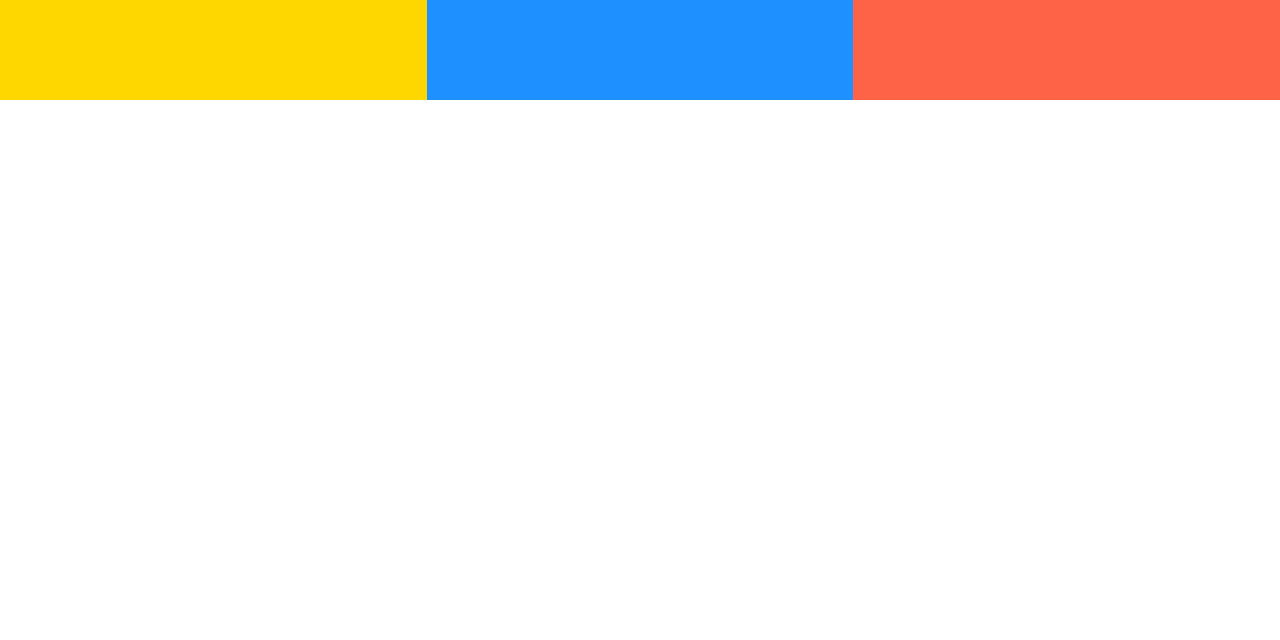
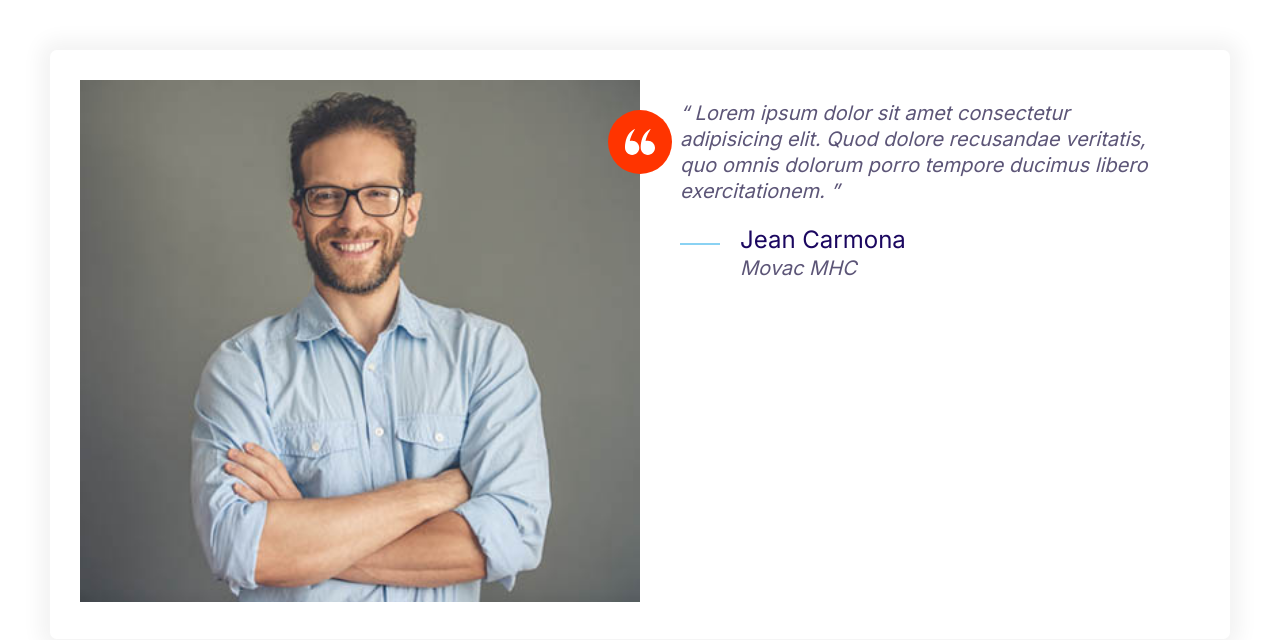
Before and after one commit to Lonsys/moshilearn, a plain HTML site: page index.html in a window 1280 px wide. Drawn offline with Linux system fonts and the light colour scheme.

Commit message:
testimonials

```diff
--- a/css/styles.css
+++ b/css/styles.css
@@ -230,8 +230,17 @@ a {
   height: 40px;
 }
 
+.icon--small {
+  width: 30px;
+  height: 30px;
+}
+
 .icon--primary {
   fill: var(--color-primary);
+}
+
+.icon--white {
+  fill: #fff;
 }
 
 .icon-container {
@@ -242,6 +251,10 @@ a {
   display: inline-flex;
   justify-content: center;
   align-items: center;
+}
+
+.icon-container--accent {
+  background: var(--color-accent);
 }
 
 /* Inputs */
@@ -454,3 +467,33 @@ a {
     grid-template-columns: repeat(3, 1fr);
   }
 }
+
+/* Testimonials */
+
+.testimonial {
+  padding: 3rem;
+}
+
+.testimonial__image {
+  position: relative;
+}
+.testimonial__image > img {
+  width: 100%;
+}
+
+.testimonial__image > .icon-container {
+  position: absolute;
+  top: 3rem;
+  right: -32px;
+}
+
+@media ascreen and (min-width: 768px) {
+  .testimonial .quote,
+  .testimonial .quote__author {
+    font-size: 2.4rem;
+  }
+
+  .testimonial .quote {
+    margin-left: 6rem;
+  }
+}
--- a/index.html
+++ b/index.html
@@ -13,11 +13,42 @@
     <link rel="stylesheet" href="css/normalize.css" />
     <link rel="stylesheet" href="css/styles.css" />
   </head>
-  <body>
-    <div class="grid grid--1x3">
-      <div style="height: 100px; background: gold"></div>
-      <div style="height: 100px; background: dodgerblue"></div>
-      <div style="height: 100px; background: tomato"></div>
+  <body style="padding: 5rem">
+    <div class="card testimonial">
+      <div class="grid grid--1x2">
+        <div class="testimonial__image">
+          <img
+            class="testimonial__image"
+            src="images/testimonial.jpg"
+            alt="Happy Smiling Customer"
+          />
+          <span class="icon-container icon-container--accent">
+            <svg class="icon--small icon--white">
+              <use xlink:href="images/sprite.svg#quotes"></use>
+            </svg>
+          </span>
+        </div>
+        <blockquote class="quote">
+          <p class="quote__text">
+            Lorem ipsum dolor sit amet consectetur adipisicing elit. Quod dolore
+            recusandae veritatis, quo omnis dolorum porro tempore ducimus libero
+            exercitationem.
+          </p>
+          <footer>
+            <div class="media">
+              <div class="media__image">
+                <svg class="icon icon--primary quote__line">
+                  <use xlink:href="images/sprite.svg#line"></use>
+                </svg>
+              </div>
+              <div class="media__body">
+                <h3 class="media__title quote__author">Jean Carmona</h3>
+                <p>Movac MHC</p>
+              </div>
+            </div>
+          </footer>
+        </blockquote>
+      </div>
     </div>
   </body>
 </html>
```
Also changed, not shown: components/testimonial.html (added, +38 -0 lines), images/testimonial.jpg (added), 1 other file.
